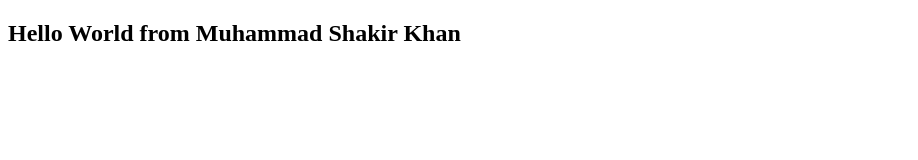
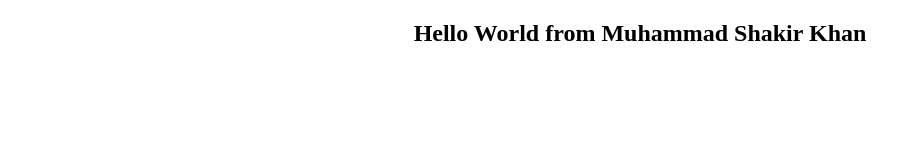
Before and after one commit to mshakirkhan/Full-Stack-Serverless-Bootcamp-2021, a plain HTML site: page index.html in a window 1280 px wide. Shown: the whole page, without its empty margins (0-918 px from the left). Drawn offline with Linux system fonts and the light colour scheme.

Commit message:
Text in center

```diff
--- a/index.html
+++ b/index.html
@@ -6,6 +6,6 @@
     <title>Hello World</title>
 </head>
 <body>
-    <h2>Hello World from Muhammad Shakir Khan</h2>
+    <center><h2>Hello World from Muhammad Shakir Khan</h2></center>
 </body>
 </html>
```
